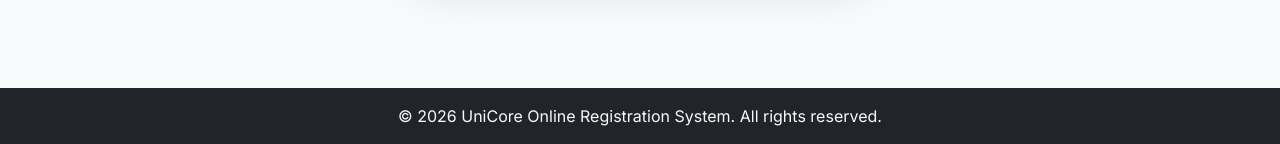
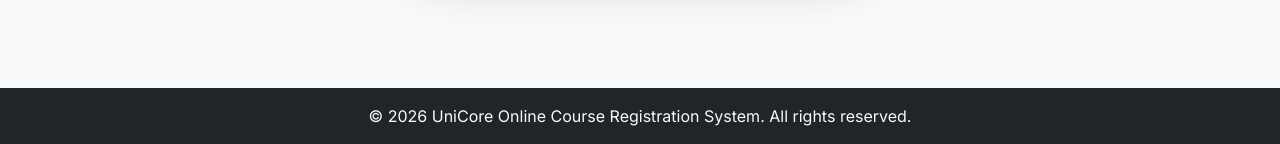
Before and after one commit to MaadhavaM/Online-Course-Registration-System, a Flask app: page /auth/forgot-password in a window 1280 px wide. Shown: the part 656-800 px from the top of the page. Run offline with Flask 3, Linux system fonts and the light colour scheme; parts of the project's set-up code (start-up, migrations or seed data) failed here and were passed over.

Commit message:
initial commit

```diff
--- a/templates/base.html
+++ b/templates/base.html
@@ -116,7 +116,7 @@
 
     <footer class="bg-dark text-light text-center py-3 mt-auto">
         <div class="container">
-            <p class="mb-0">&copy; 2026 UniCore Online Registration System. All rights reserved.</p>
+            <p class="mb-0">&copy; 2026 UniCore Online Course Registration System. All rights reserved.</p>
         </div>
     </footer>
 
```
